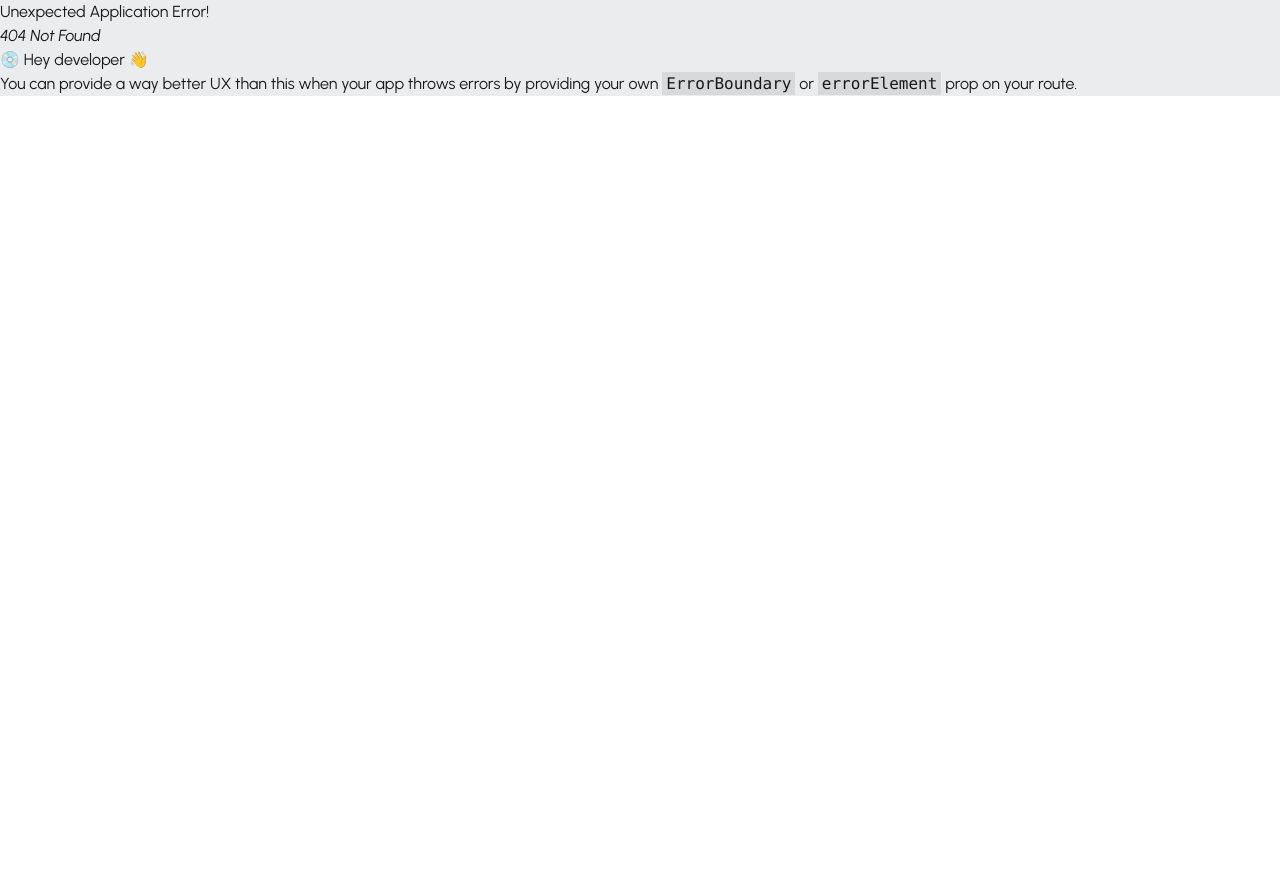
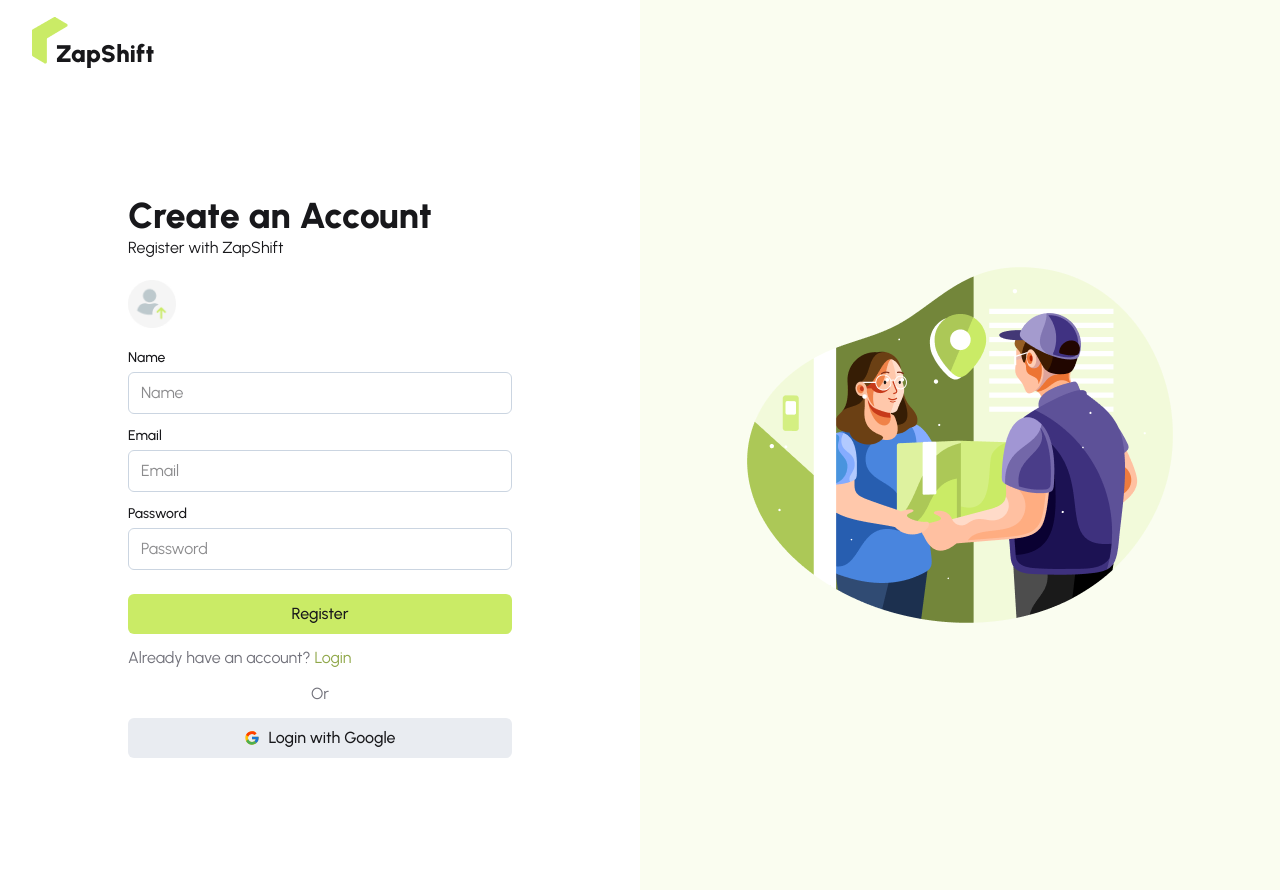
Before and after one commit to Ana-Ammar/zap-shift-client, a React (Vite) app: page /register in a window 1280 px wide. Before the commit this address had no page. Before the commit the page ends 800 px from the top, so only its background shows below. Built offline with nearby package versions, Linux system fonts and the light colour scheme.

Commit message:
login and register form implement

```diff
--- a/package.json
+++ b/package.json
@@ -12,6 +12,7 @@
   "dependencies": {
     "@tailwindcss/vite": "^4.1.17",
     "daisyui": "^5.5.4",
+    "firebase": "^12.6.0",
     "leaflet": "^1.9.4",
     "react": "^19.2.0",
     "react-dom": "^19.2.0",
--- /dev/null
+++ b/src/AuthProvider/AuthContext.jsx
@@ -0,0 +1,3 @@
+import { createContext } from "react";
+
+export const AuthContext = createContext(null)
--- /dev/null
+++ b/src/AuthProvider/AuthProvider.jsx
@@ -0,0 +1,65 @@
+import React, { useEffect, useState } from "react";
+import { AuthContext } from "./AuthContext";
+import {
+  createUserWithEmailAndPassword,
+  GoogleAuthProvider,
+  onAuthStateChanged,
+  sendPasswordResetEmail,
+  signInWithEmailAndPassword,
+  signInWithPopup,
+  updateProfile,
+} from "firebase/auth";
+import { auth } from "../firebase/firebase.init";
+
+const googleProvider = new GoogleAuthProvider();
+
+const AuthProvider = ({ children }) => {
+  const [user, setUser] = useState();
+  const [loading, setLoading] = useState(true);
+
+  const createUser = (email, password) => {
+    setLoading(true);
+    return createUserWithEmailAndPassword(auth, email, password);
+  };
+
+  const updateUserProfile = (data) => {
+    return updateProfile(auth.currentUser, data);
+  };
+
+  const signInWithEmail = (email, password) => {
+    setLoading(true);
+    return signInWithEmailAndPassword(auth, email, password);
+  };
+
+  const passwordResetEmail = (email) => {
+    return sendPasswordResetEmail(auth, email);
+  };
+
+  const loginUserWithGoogle = () => {
+    setLoading(true);
+    return signInWithPopup(auth, googleProvider);
+  };
+
+  useEffect(() => {
+    const unsubscribe = onAuthStateChanged(auth, (currentUser) => {
+      setUser(currentUser);
+      setLoading(false);
+    });
+    return () => {
+      unsubscribe();
+    };
+  }, []);
+
+  const authInfo = {
+    user,
+    loading,
+    createUser,
+    updateUserProfile,
+    signInWithEmail,
+    loginUserWithGoogle,
+    passwordResetEmail,
+  };
+  return <AuthContext value={authInfo}>{children}</AuthContext>;
+};
+
+export default AuthProvider;
--- /dev/null
+++ b/src/Components/SocialLogin/GoogleLoginBtn.jsx
@@ -0,0 +1,12 @@
+import { FcGoogle } from "react-icons/fc";
+
+const GoogleLoginBtn = () => {
+    return (
+        <div>
+            <p className="text-[#71717A] text-center my-3">Or</p>
+            <button className="button bg-[#E9ECF1]! w-sm  flex justify-center items-center gap-2"><FcGoogle /> Login with Google</button>
+        </div>
+    );
+};
+
+export default GoogleLoginBtn;
--- /dev/null
+++ b/src/Layouts/AuthLayout.jsx
@@ -0,0 +1,24 @@
+import { Outlet } from "react-router";
+import Logo from "../Components/Logo/Logo";
+import authImg from '../assets/authImage.png'
+const AuthLayout = () => {
+    return (
+        <div className="max-w-7xl mx-auto h-screen">
+            <div className="grid grid-cols-2 h-screen bg-base-100">
+                <div className="h-full">
+                        <div className="mt-4 ml-8">
+                            <Logo />
+                        </div>
+                    <Outlet></Outlet>
+                </div>
+                <div className=" bg-[#FAFDF0] h-full flex justify-center items-center">
+                    <img src={authImg} />
+                </div>
+            </div>
+
+
+        </div>
+    );
+};
+
+export default AuthLayout;
--- /dev/null
+++ b/src/Pages/Auth/Login.jsx
@@ -0,0 +1,35 @@
+import { Link } from "react-router";
+import GoogleLoginBtn from "../../Components/SocialLogin/GoogleLoginBtn";
+
+const Login = () => {
+    return (
+    <div className="flex flex-col justify-center items-center h-[calc(100vh-2.4rem)]">
+      <form className="w-full max-w-sm">
+        <div className="mb-5">
+          <h1 className="font-extrabold text-4xl">Welcome Back</h1>
+          <p>Login with ZapShift</p>
+        </div>
+
+        <fieldset className="flex flex-col gap-1 mb-3">
+          <label className="font-medium text-sm">Email</label>
+          <input type="email" className="input-field" placeholder="Email" />
+        </fieldset>
+
+        <fieldset className="flex flex-col gap-1 mb-3">
+          <label className="font-medium text-sm">Password</label>
+          <input type="email" className="input-field" placeholder="Password" />
+        </fieldset>
+
+         <div><a className="link link-hover text-[#71717A]">Forgot password?</a></div>
+
+         <button type='button' className='button w-full my-3'>Register</button>
+
+         <p className='text-[#71717A]'>Don’t have any account? <Link to="/register" className='text-[#8FA748] hover:underline'>Register</Link></p>
+      </form>
+
+      <GoogleLoginBtn />
+    </div>
+    );
+};
+
+export default Login;
--- /dev/null
+++ b/src/Pages/Auth/Register.jsx
@@ -0,0 +1,48 @@
+import { Link } from 'react-router';
+import imageUpload from '../../assets/image-upload-icon.png'
+import GoogleLoginBtn from '../../Components/SocialLogin/GoogleLoginBtn';
+
+const Register = () => {
+  return (
+    <div className="flex flex-col justify-center items-center h-[calc(100vh-2.4rem)] my-8">
+      <form className="w-full max-w-sm">
+        <div className="mb-5">
+          <h1 className="font-extrabold text-4xl">Create an Account</h1>
+          <p>Register with ZapShift</p>
+        </div>
+
+        <label className="cursor-pointer w-12 hover:opacity-50 flex mb-5">
+                <img src={imageUpload} className='w-full'/>
+          <input
+            type="file"
+            className="hidden"
+            accept="image/*"
+          />
+        </label>
+
+        <fieldset className="flex flex-col gap-1 mb-3">
+          <label className="font-medium text-sm">Name</label>
+          <input type="email" className="input-field" placeholder="Name" />
+        </fieldset>
+
+        <fieldset className="flex flex-col gap-1 mb-3">
+          <label className="font-medium text-sm">Email</label>
+          <input type="email" className="input-field" placeholder="Email" />
+        </fieldset>
+
+        <fieldset className="flex flex-col gap-1 mb-3">
+          <label className="font-medium text-sm">Password</label>
+          <input type="email" className="input-field" placeholder="Password" />
+        </fieldset>
+
+         <button type='button' className='button w-full my-3'>Register</button>
+
+         <p className='text-[#71717A]'>Already have an account? <Link to="/login" className='text-[#8FA748] hover:underline'>Login</Link></p>
+      </form>
+
+      <GoogleLoginBtn />
+    </div>
+  );
+};
+
+export default Register;
--- /dev/null
+++ b/src/firebase/firebase.init.js
@@ -0,0 +1,21 @@
+// Import the functions you need from the SDKs you need
+import { initializeApp } from "firebase/app";
+import { getAuth } from "firebase/auth";
+// TODO: Add SDKs for Firebase products that you want to use
+// https://firebase.google.com/docs/web/setup#available-libraries
+
+// Your web app's Firebase configuration
+const firebaseConfig = {
+  apiKey: import.meta.env.VITE_apiKey,
+  authDomain: import.meta.env.VITE_authDomain,
+  projectId: import.meta.env.VITE_projectId,
+  storageBucket: import.meta.env.VITE_storageBucket,
+  messagingSenderId: import.meta.env.VITE_messagingSenderId,
+  appId: import.meta.env.VITE_appId,
+};
+
+// Initialize Firebase
+const app = initializeApp(firebaseConfig);
+
+// Initialize Firebase Authentication and get a reference to the service
+export const auth = getAuth(app);
--- a/src/index.css
+++ b/src/index.css
@@ -20,3 +20,11 @@ body {
 
   background-color: #eaeced;
 }
+
+.input-field {
+  @apply border border-[#CBD5E1] focus:border-[#94A3B8] px-3 py-2 rounded-md text-base;
+}
+
+.button {
+  @apply py-2 px-4 font-medium rounded-md bg-primary active:scale-y-90 transition-transform duration-200 hover:bg-primary/70 cursor-pointer;
+}
```
Also changed, not shown: src/Routes/router.jsx (+17 -0 lines), 1 other file (tests, documents, lock files or other folders).
